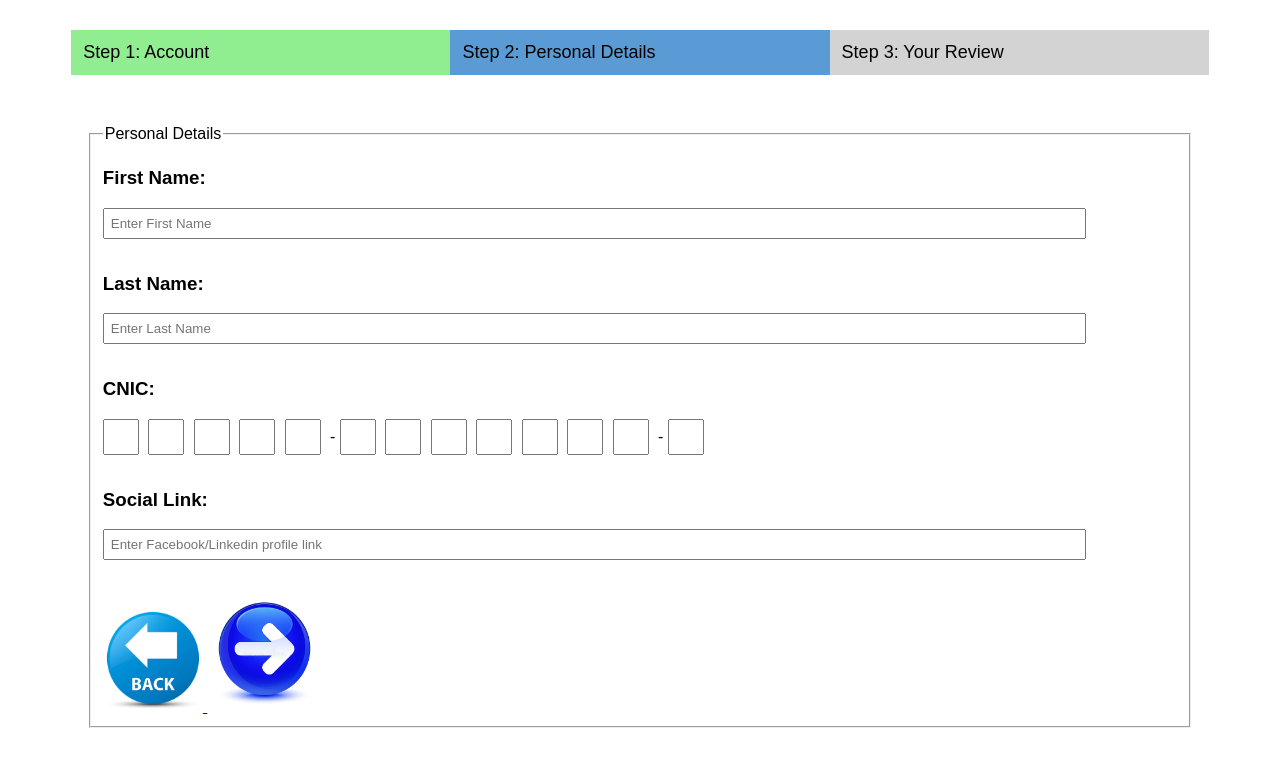
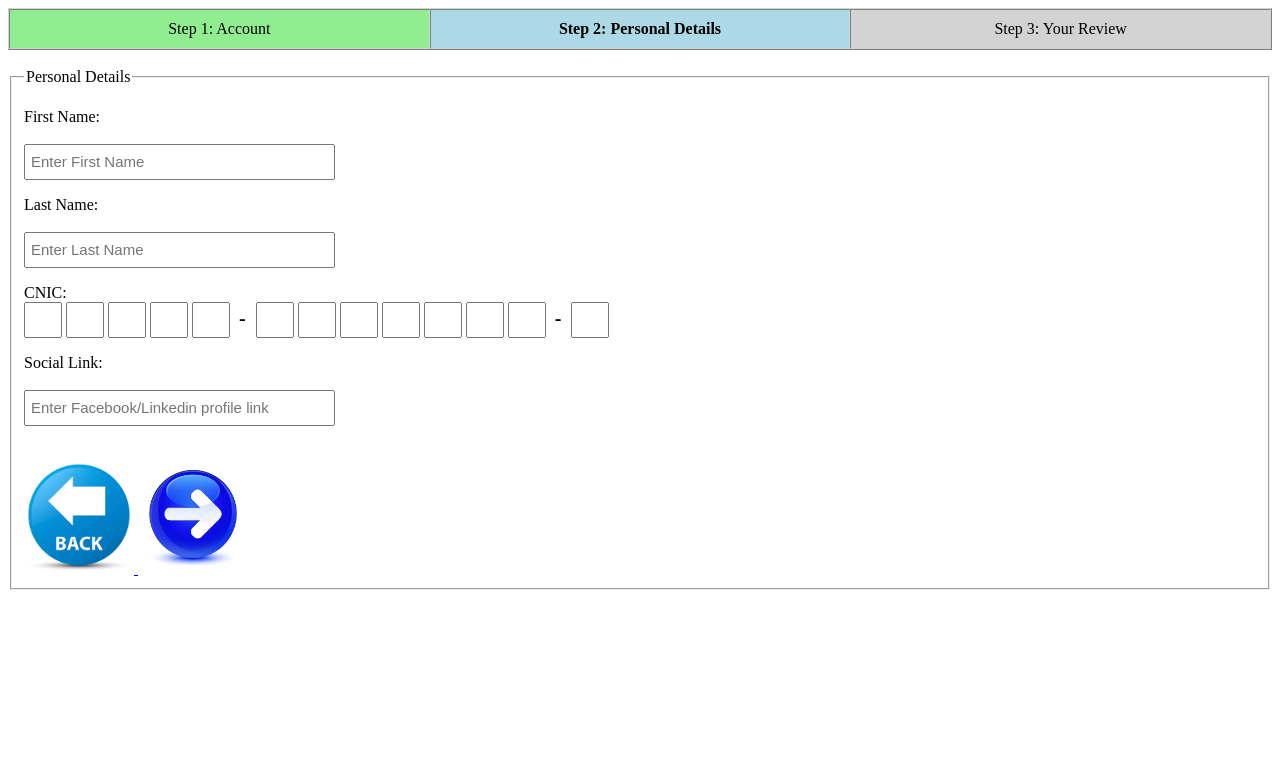
Before and after one commit to FarheenFarhan1230/ASSIGNMENT-7, a plain HTML site: page personal.html in a window 1280 px wide. Drawn offline with Linux system fonts and the light colour scheme.

Commit message:
update ASSIGNMENT-7

```diff
--- a/personal.html
+++ b/personal.html
@@ -2,110 +2,69 @@
 <html>
 <head>
     <title>ASSIGNMENT 7</title>
+</head>
+<body>
+<table width="100%" cellspacing="0" cellpadding="10" border="1" style="border-color:
+     lightgrey; text-align: center;">
+     <tr>
+        <td bgcolor="lightgreen" width="33%">Step 1: Account</td>
+        <td bgcolor="lightblue" width="33%"><b>Step 2: Personal Details</b></td>
+        <td bgcolor="lightgrey" width="33%">Step 3: Your Review</td>
+ </tr>
 
-    <style>
-        body {
-            font-family: Arial;
-        }
-
-        .steps {
-            display: flex;
-            width: 90%;
-            margin: 30px auto;
-        }
-
-        .step {
-            padding: 12px;
-            flex: 1;
-            font-size: 18px;
-            background-color: lightgray;
-        }
-
-        .completed {
-            background-color: lightgreen;
-        }
-
-        .active {
-            background-color: #5b9bd5;
-        }
-
-        fieldset {
-            width: 85%;
-            margin: 50px auto;
-        }
-
-        input {
-            padding: 6px;
-            margin-bottom: 15px;
-        }
-
-        .name-input {
-            width: 90%;
-        }
-
-        .cnic {
-            width: 20px;
-            height: 20px;
-            margin-right: 5px;
-        }
-
-        .social {
-            width: 90%;
-        }
-    </style>
-</head>
-
-<body>
-
-    <div class="steps">
-        <div class="step completed">Step 1: Account</div>
-        <div class="step active">Step 2: Personal Details</div>
-        <div class="step">Step 3: Your Review</div>
-    </div>
-
-    <form>
-
+      </table>
+      <br>
+      <form>
         <fieldset>
             <legend>Personal Details</legend>
+            <p>
+                <label for="fname">First Name:</label><br><br>
+                <input type="text" id="fname" placeholder="Enter First Name" style="width: 300px; height: 30px; font-size: 15px; padding-left: 5px;">
+</p>
+<p>
+        <label for="lname">Last Name:</label><br><br>
+        <input type="text" id="lname" placeholder="Enter Last Name" style="width: 300px; height: 30px; font-size: 15px; padding-left: 5px;">
+     </p>
+     <p>
+        <label>CNIC:</label><br>
+   <input type="text" maxlength="1" style="width: 30px; height: 30px; text-align: center; font-size: 16px;">
+    <input type="text" maxlength="1" style="width: 30px; height: 30px; text-align: center; font-size: 16px;">
+    <input type="text" maxlength="1" style="width: 30px; height: 30px; text-align: center; font-size: 16px;">
+    <input type="text" maxlength="1" style="width: 30px; height: 30px; text-align: center; font-size: 16px;">
+    <input type="text" maxlength="1" style="width: 30px; height: 30px; text-align: center; font-size: 16px;">
 
-            <h3>First Name:</h3>
-            <input type="text" class="name-input" placeholder="Enter First Name">
+    <b style="font-size: 20px; padding: 0 5px;"> - </b>
+    <input type="text" maxlength="1" style="width: 30px; height: 30px; text-align: center; font-size: 16px;">
+    <input type="text" maxlength="1" style="width: 30px; height: 30px; text-align: center; font-size: 16px;">
+    <input type="text" maxlength="1" style="width: 30px; height: 30px; text-align: center; font-size: 16px;">
+    <input type="text" maxlength="1" style="width: 30px; height: 30px; text-align: center; font-size: 16px;">
+    <input type="text" maxlength="1" style="width: 30px; height: 30px; text-align: center; font-size: 16px;">
+     <input type="text" maxlength="1" style="width: 30px; height: 30px; text-align: center; font-size: 16px;">
+    <input type="text" maxlength="1" style="width: 30px; height: 30px; text-align: center; font-size: 16px;">
 
-            <h3>Last Name:</h3>
-            <input type="text" class="name-input" placeholder="Enter Last Name">
+    <b style="font-size: 20px; padding: 0 5px;"> - </b>
+<input type="text" maxlength="1" style="width: 30px; height: 30px; text-align: center; font-size: 16px;">
 
-            <h3>CNIC:</h3>
-<input type="text" maxlength="1" class="cnic">
-            <input type="text" maxlength="1" class="cnic">
-            <input type="text" maxlength="1" class="cnic">
-            <input type="text" maxlength="1" class="cnic">
-            <input type="text" maxlength="1" class="cnic">
-            -
- <input type="text" maxlength="1" class="cnic">
-            <input type="text" maxlength="1" class="cnic">
-            <input type="text" maxlength="1" class="cnic">
-            <input type="text" maxlength="1" class="cnic">
-            <input type="text" maxlength="1" class="cnic">
-            <input type="text" maxlength="1" class="cnic">
-            <input type="text" maxlength="1" class="cnic">
-            -
-<input type="text" maxlength="1" class="cnic">
+ </p>
+    <p>
+        <label for="social">Social Link:</label><br><br>
+        <input type="text" id="social" placeholder="Enter Facebook/Linkedin profile link" style="width: 300px; height: 30px; font-size: 15px; padding-left: 5px;">
 
-            <h3>Social Link:</h3>
-            <input type="text" class="social" placeholder="Enter Facebook/Linkedin profile link">
+   </p>
+   <br>
+   <a href="account.html">
+    <img src="./back button.png" alt="Back" width="110">
 
-            <br><br>
+    </a>
+    <a href="review.html">
+        <img src="./next button.png" alt="Next" width="110">
+   </a>
 
-            <a href="account.html">
-                <img src="./back button.png" width="100" alt="Back">
-            </a>
-<a href="review.html">
-    <img src="./next button.png" width="115" alt="Next">
-</a>
+  </fieldset>
 
-        </fieldset>
 
-    </form>
+  </form>
+
 
 </body>
 </html>
```
Also changed, not shown: account.html (+25 -61 lines), review.html (+46 -96 lines).
